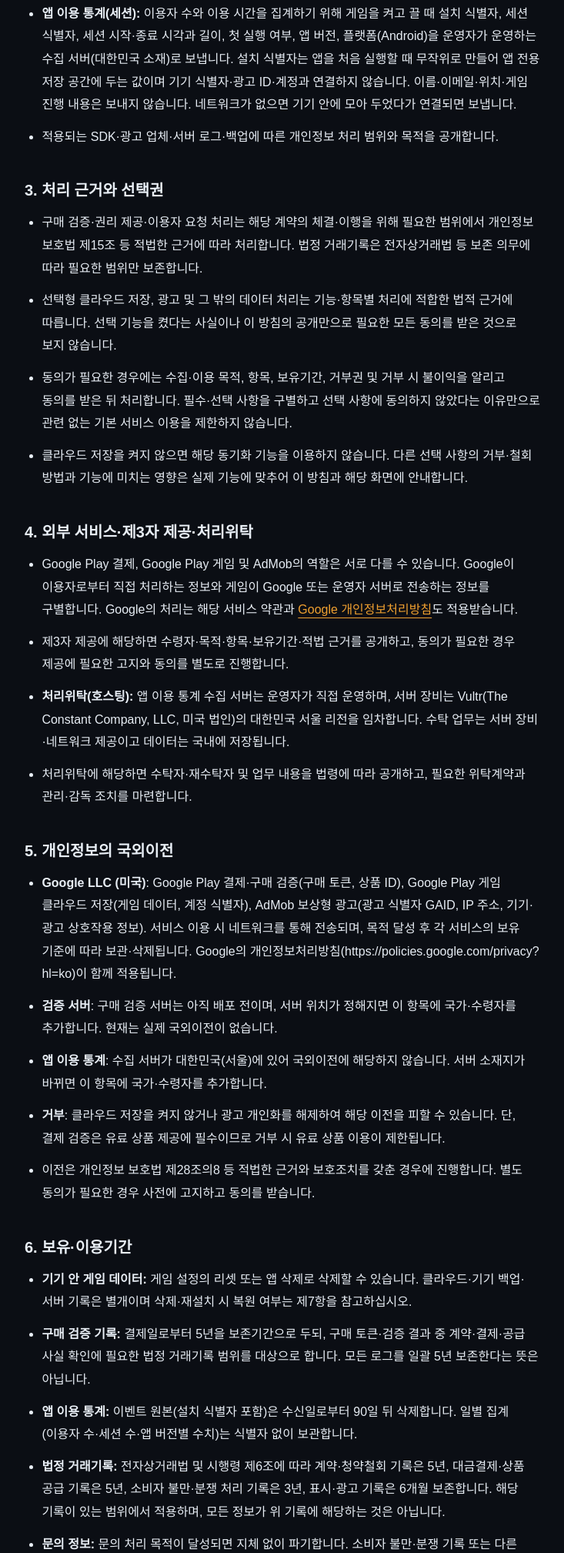
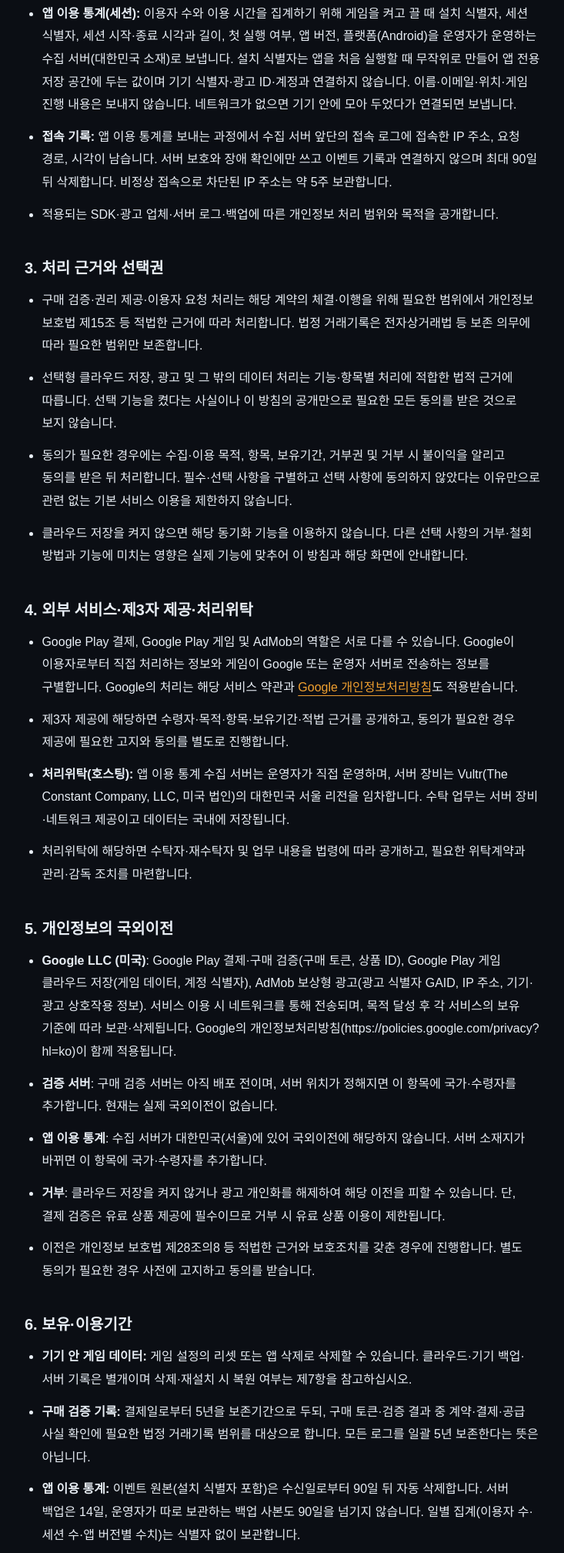
Before and after one commit to NotNull92/NotNull92.github.io, a plain HTML site: page monstel/privacy/index.html in a window 1280 px wide. Shown: the part 1151-3168 px from the top of the page at 77% size, without its empty margins (272-1005 px from the left). Drawn offline with Linux system fonts and the light colour scheme.

Commit message:
Monstel privacy: access log (IP, up to 90 days), backup copies within 90 days

```diff
--- a/monstel/privacy/index.html
+++ b/monstel/privacy/index.html
@@ -31,6 +31,7 @@
 <li><strong>AdMob 보상형 광고:</strong> 보상형 광고 표시를 위해 광고 식별자(GAID)가 Google에 전달될 수 있습니다. Google의 SDK 공개자료에는 IP 주소(대략적인 위치 추정에 사용될 수 있음), 앱·광고 상호작용, 진단정보, 기기·계정 식별자의 광고·분석·부정이용 방지 목적 처리도 설명되어 있습니다. 이는 공급자의 일반 설명입니다.</li>
 <li><strong>고객지원·환불·권리 요청:</strong> 이메일로 문의하면 발신 이메일 주소, 문의 내용 및 이용자가 제공한 주문정보·첨부자료를 요청 확인·답변·분쟁 처리에 사용합니다. 주민등록번호나 카드번호 전체 등 문의에 불필요한 정보는 보내지 마십시오. 본인·거래 확인이 더 필요하면 최소한의 자료만 요청합니다.</li>
 <li><strong>앱 이용 통계(세션):</strong> 이용자 수와 이용 시간을 집계하기 위해 게임을 켜고 끌 때 설치 식별자, 세션 식별자, 세션 시작·종료 시각과 길이, 첫 실행 여부, 앱 버전, 플랫폼(Android)을 운영자가 운영하는 수집 서버(대한민국 소재)로 보냅니다. 설치 식별자는 앱을 처음 실행할 때 무작위로 만들어 앱 전용 저장 공간에 두는 값이며 기기 식별자·광고 ID·계정과 연결하지 않습니다. 이름·이메일·위치·게임 진행 내용은 보내지 않습니다. 네트워크가 없으면 기기 안에 모아 두었다가 연결되면 보냅니다.</li>
+<li><strong>접속 기록:</strong> 앱 이용 통계를 보내는 과정에서 수집 서버 앞단의 접속 로그에 접속한 IP 주소, 요청 경로, 시각이 남습니다. 서버 보호와 장애 확인에만 쓰고 이벤트 기록과 연결하지 않으며 최대 90일 뒤 삭제합니다. 비정상 접속으로 차단된 IP 주소는 약 5주 보관합니다.</li>
 <li>적용되는 SDK·광고 업체·서버 로그·백업에 따른 개인정보 처리 범위와 목적을 공개합니다.</li>
 </ul>
 <h2>3. 처리 근거와 선택권</h2>
@@ -59,7 +60,7 @@
 <ul>
 <li><strong>기기 안 게임 데이터:</strong> 게임 설정의 리셋 또는 앱 삭제로 삭제할 수 있습니다. 클라우드·기기 백업·서버 기록은 별개이며 삭제·재설치 시 복원 여부는 제7항을 참고하십시오.</li>
 <li><strong>구매 검증 기록:</strong> 결제일로부터 5년을 보존기간으로 두되, 구매 토큰·검증 결과 중 계약·결제·공급 사실 확인에 필요한 법정 거래기록 범위를 대상으로 합니다. 모든 로그를 일괄 5년 보존한다는 뜻은 아닙니다.</li>
-<li><strong>앱 이용 통계:</strong> 이벤트 원본(설치 식별자 포함)은 수신일로부터 90일 뒤 삭제합니다. 일별 집계(이용자 수·세션 수·앱 버전별 수치)는 식별자 없이 보관합니다.</li>
+<li><strong>앱 이용 통계:</strong> 이벤트 원본(설치 식별자 포함)은 수신일로부터 90일 뒤 자동 삭제합니다. 서버 백업은 14일, 운영자가 따로 보관하는 백업 사본도 90일을 넘기지 않습니다. 일별 집계(이용자 수·세션 수·앱 버전별 수치)는 식별자 없이 보관합니다.</li>
 <li><strong>법정 거래기록:</strong> 전자상거래법 및 시행령 제6조에 따라 계약·청약철회 기록은 5년, 대금결제·상품 공급 기록은 5년, 소비자 불만·분쟁 처리 기록은 3년, 표시·광고 기록은 6개월 보존합니다. 해당 기록이 있는 범위에서 적용하며, 모든 정보가 위 기록에 해당하는 것은 아닙니다.</li>
 <li><strong>문의 정보:</strong> 문의 처리 목적이 달성되면 지체 없이 파기합니다. 소비자 불만·분쟁 기록 또는 다른 법정 보존 대상에 해당하는 부분은 해당 근거·기간에 따라 보존합니다.</li>
 <li><strong>클라우드·광고·외부 서비스:</strong> Google이 처리하는 정보에는 해당 서비스의 보유·삭제 기준이 적용됩니다. 몬스텔의 처리 및 제공·위탁과 관련한 보유기간·종료 기준을 공개하며, Google 정책 링크만으로 운영자의 기간 공개를 대신하지 않습니다.</li>
@@ -110,7 +111,7 @@
 <li>법령에 따른 담당자 연락처와 필요한 사항을 공개합니다.</li>
 <li>개인정보 침해 상담·신고는 <a href="https://privacy.kisa.or.kr/">개인정보침해신고센터</a>, 분쟁조정은 <a href="https://www.kopico.go.kr/">개인정보분쟁조정위원회</a>를 통해 신청할 수 있습니다. 운영자에게 먼저 문의해야만 법정 구제 수단을 이용할 수 있는 것은 아닙니다.</li>
 <li>방침을 바꾸면 변경 내용·이유·적용일을 적용 7일 전에 게임 안에 알리고 공개된 방침을 갱신합니다. 법령상 별도 고지·동의가 필요한 변경은 해당 절차를 따릅니다. 변경 공지나 계속 이용만으로 새로운 목적의 처리에 필요한 동의를 대체하지 않습니다.</li>
-<li>변경 이력: 2026-10-16 앱 이용 통계(세션) 항목, 호스팅 처리위탁, 해당 보유기간·선택권 추가.</li>
+<li>변경 이력: 2026-10-16 앱 이용 통계(세션)·접속 기록 항목, 호스팅 처리위탁, 해당 보유기간·선택권 추가.</li>
 <li>이전 방침과 변경 이력을 공개하며, 민감정보 공개·가명정보 처리 등 해당하는 법정 공개사항을 안내합니다.</li>
 </ul>
 <p>시행일: 2026년 11월 중순 (예정)</p>
```
